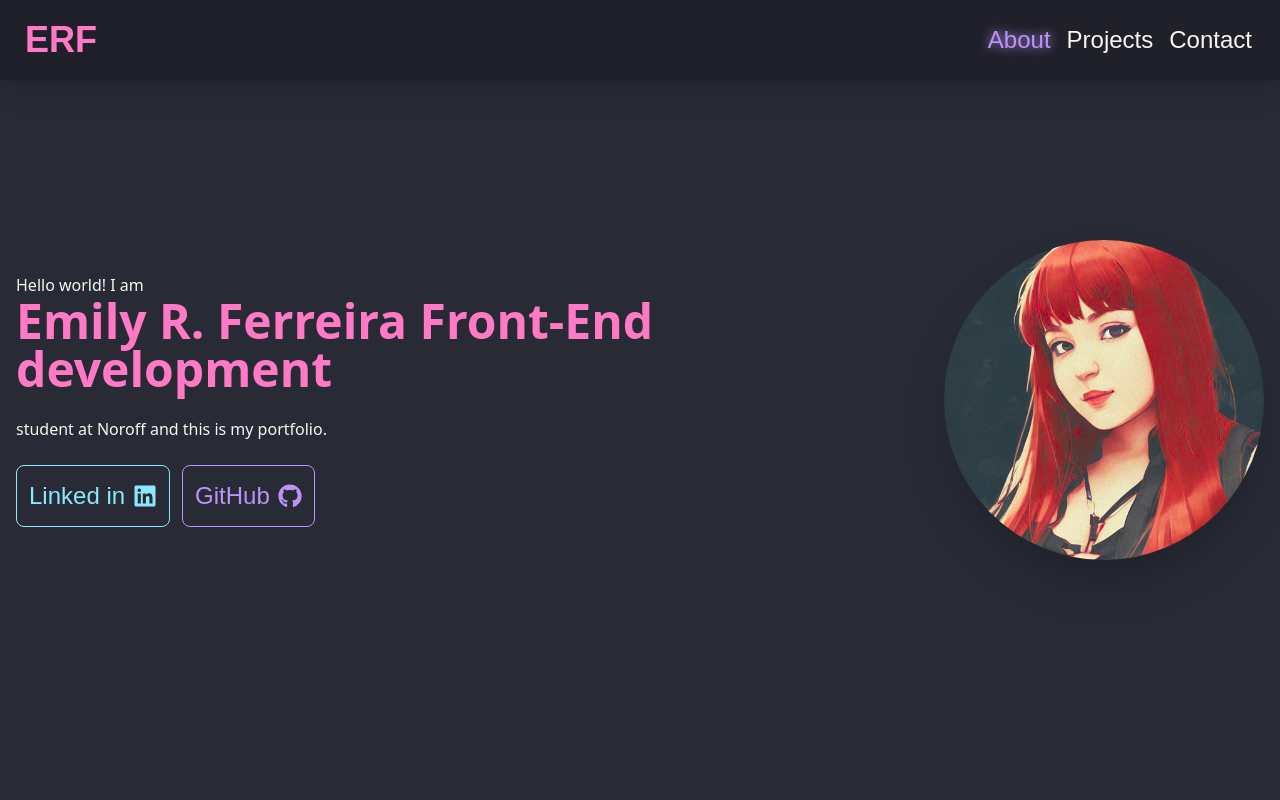
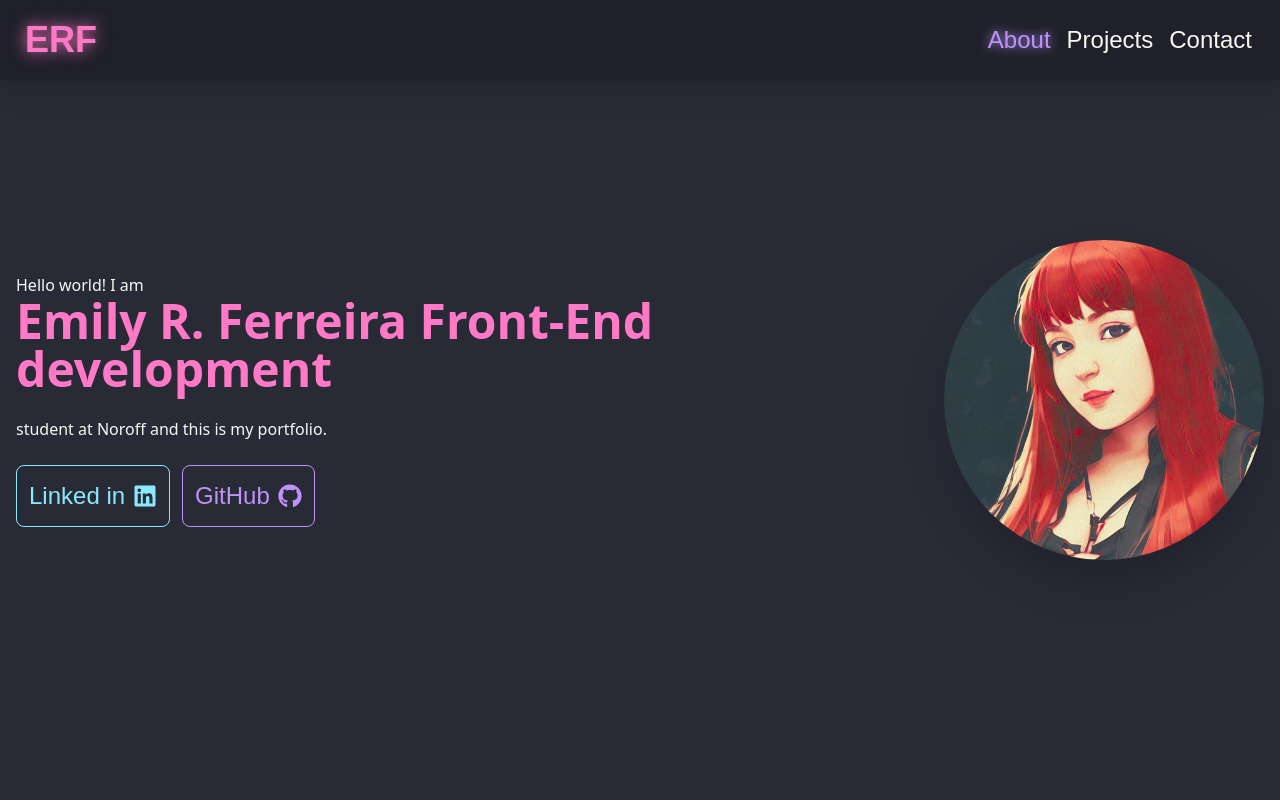
Before and after one commit to Emilyrf/portfolio2-emilyrf, a React (Vite) app: page / in a window 1280 px wide. In both pictures the pointer is over the link "ERF". Shown: the top 800 px of the page. Built offline with nearby package versions, Linux system fonts and the light colour scheme; a web font is replaced by a local one.

Commit message:
Adds styling

```diff
--- a/src/index.css
+++ b/src/index.css
@@ -6,6 +6,9 @@
   @apply textshadow;
 }
 
+a:hover{
+  @apply textshadow;
+}
 
 
 .font-electrolize {
```
